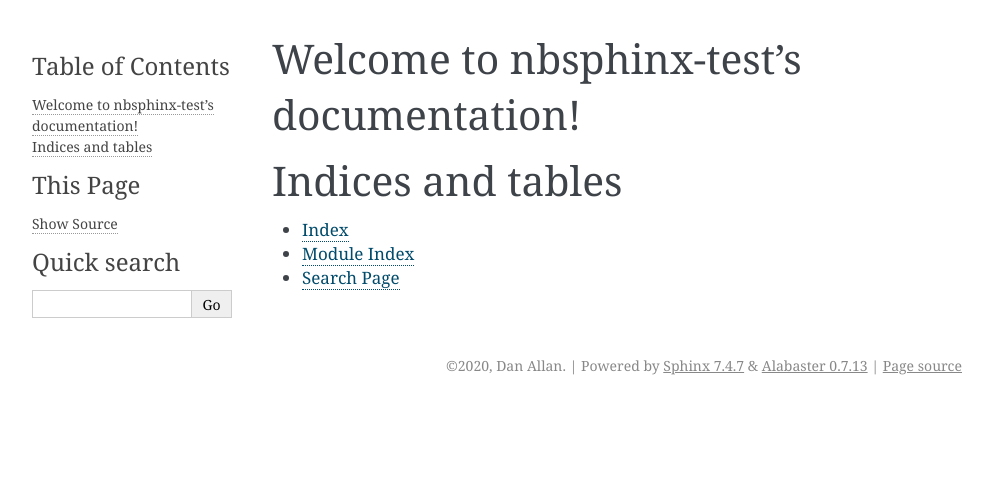
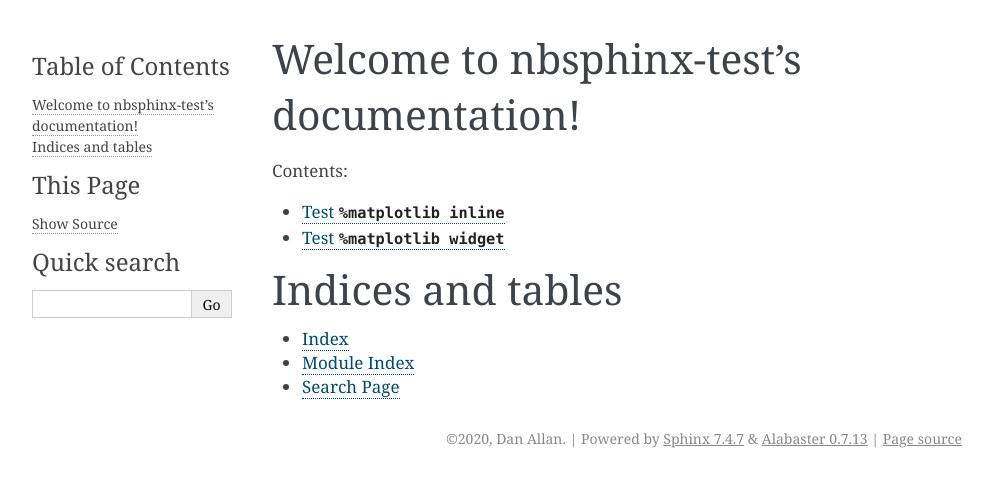
Before and after one commit to danielballan/nbsphinx-matplotlib-test, a Sphinx documentation site: the page built from source/index.rst, in a window 1280 px wide. Shown: the top 487 px of the page, without its empty margins (148-1141 px from the left). Built offline with Sphinx 7.4.7, drawn with Linux system fonts in a browser that asks for light colours; some of the changed lines change nothing that is shown.

Commit message:
First examples

```diff
--- /dev/null
+++ b/requirements.txt
@@ -0,0 +1,5 @@
+ipympl
+ipywidgets
+matplotlib
+nbsphinx
+sphinx
--- a/source/conf.py
+++ b/source/conf.py
@@ -28,7 +28,12 @@ author = 'Dan Allan'
 # extensions coming with Sphinx (named 'sphinx.ext.*') or your custom
 # ones.
 extensions = [
+    'nbsphinx',
+    'sphinx.ext.mathjax',
 ]
+
+nbsphinx_timeout = 600
+nbsphinx_execute = "always"
 
 # Add any paths that contain templates here, relative to this directory.
 templates_path = ['_templates']
@@ -36,7 +41,7 @@ templates_path = ['_templates']
 # List of patterns, relative to source directory, that match files and
 # directories to ignore when looking for source files.
 # This pattern also affects html_static_path and html_extra_path.
-exclude_patterns = []
+exclude_patterns = ['**.ipynb_checkpoints']
 
 
 # -- Options for HTML output -------------------------------------------------
--- a/source/index.rst
+++ b/source/index.rst
@@ -10,6 +10,8 @@ Welcome to nbsphinx-test's documentation!
    :maxdepth: 2
    :caption: Contents:
 
+   test_matplotlib_inline.ipynb
+   test_matplotlib_widget.ipynb
 
 
 Indices and tables
```
Also changed, not shown: source/test_matplotlib_inline.ipynb (added), source/test_matplotlib_widget.ipynb (added), 1 other file.
